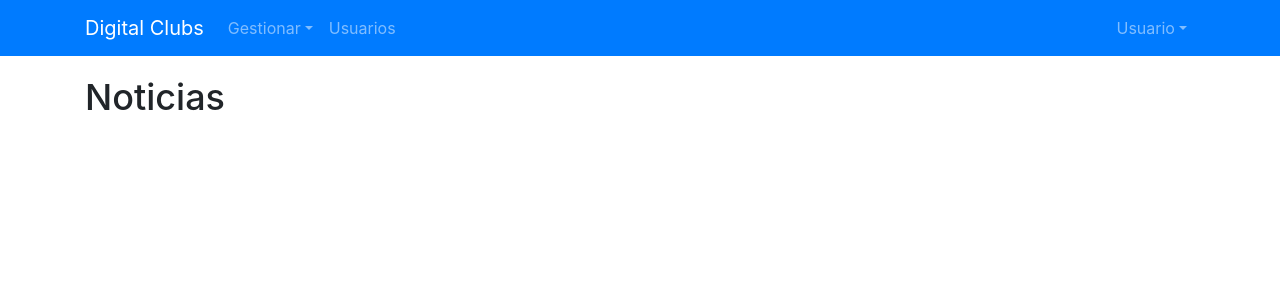
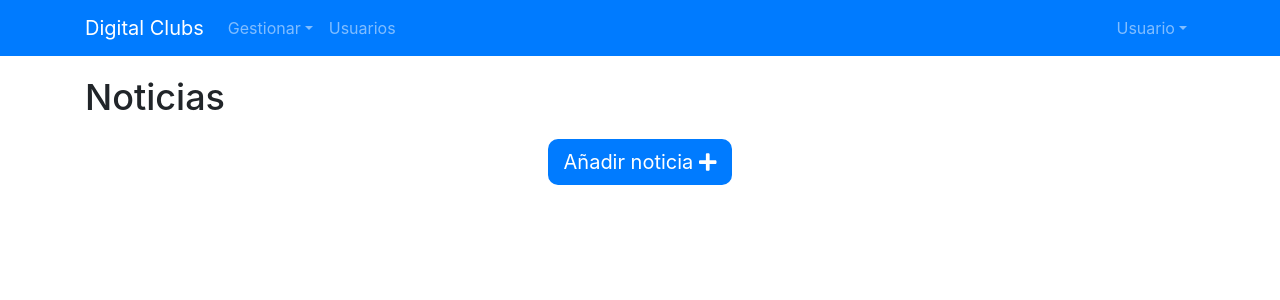
Before and after one commit to mikicastro7/digitalClub_front_gestor, a React (Create React App) app: page /noticias in a window 1280 px wide. Shown: the top 300 px of the page. Built offline with nearby package versions, Linux system fonts and the light colour scheme; the HTML template or start-up script is replaced by a standard one.

Commit message:
Boton añadir noticia

```diff
--- a/src/Components/Noticias/Noticias.jsx
+++ b/src/Components/Noticias/Noticias.jsx
@@ -1,8 +1,18 @@
 import React from "react";
+import { Link } from "react-router-dom";
+import { FontAwesomeIcon } from "@fortawesome/react-fontawesome";
+import { faPlus } from "@fortawesome/free-solid-svg-icons";
 
 const Noticias = () => (
   <section>
     <h2>Noticias</h2>
+    <div className="add-noticia">
+      <Link to="/noticias/añadir-noticia">
+        Añadir noticia
+        {" "}
+        <FontAwesomeIcon icon={faPlus} />
+      </Link>
+    </div>
   </section>
 );
 
--- a/src/index.css
+++ b/src/index.css
@@ -8,3 +8,25 @@ section h2 {
   margin-bottom: 20px;
   font-size: 36px;
 }
+
+.add-noticia a {
+  font-size: 20px;
+  display: inline-block;
+  margin: auto;
+  background-color: #007bff;
+  color: white;
+  border-radius: 10px;
+  padding: 8px 16px;
+  transition: 0.5s;
+}
+
+.add-noticia a:hover {
+  background-color: #0069d9;
+  color: white;
+  text-decoration: none;
+}
+
+.add-noticia {
+  text-align: center;
+  margin-bottom: 20px;
+}
```
